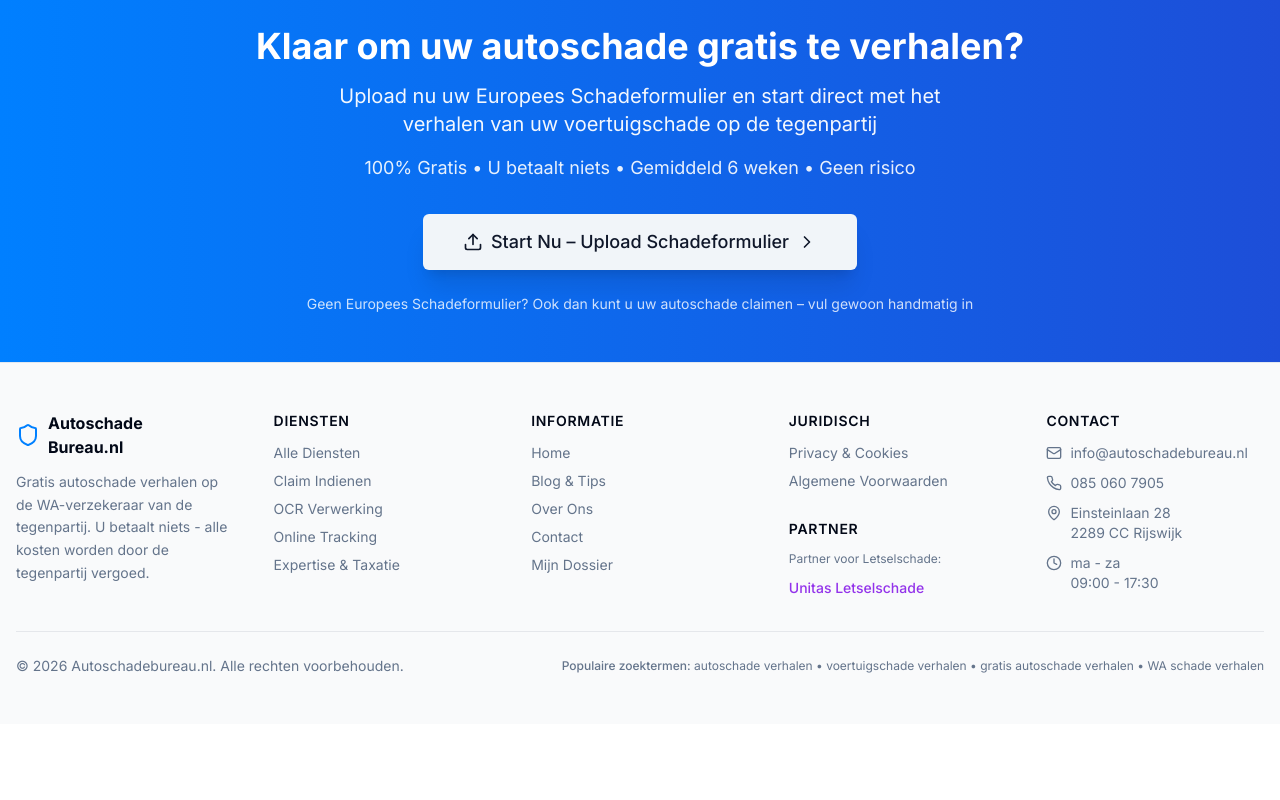
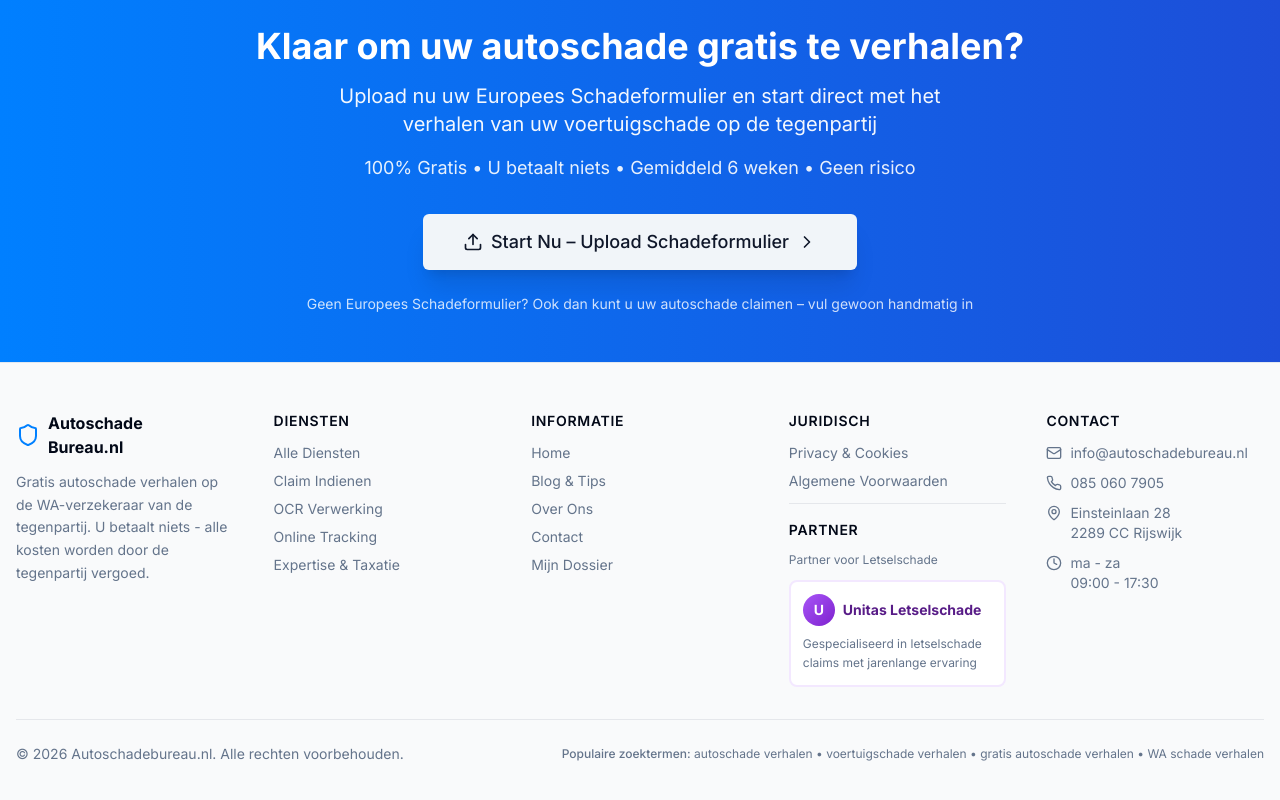
Before and after one commit to Championne/Gratisschadeverhalen.nl, a Next.js app: page / in a window 1280 px wide. Shown: the part 9997-10797 px from the top of the page. Before the commit the page ends 10721 px from the top, so only its background shows below. Built offline with nearby package versions, Linux system fonts and the light colour scheme.

Commit message:
feat: add visual Unitas Letselschade partner card in footer with logo placeholder, description and hover effects

```diff
--- a/components/site-footer.tsx
+++ b/components/site-footer.tsx
@@ -103,16 +103,31 @@ export function SiteFooter() {
                 </Link>
               </li>
             </ul>
-            <div className="pt-4">
+            <div className="pt-4 border-t border-gray-200">
               <h4 className="font-semibold text-sm uppercase tracking-wider mb-3">Partner</h4>
-              <p className="text-xs text-muted-foreground mb-2">Partner voor Letselschade:</p>
+              <p className="text-xs text-muted-foreground mb-3">Partner voor Letselschade</p>
               <a
                 href="https://www.unitasletselschade.nl"
                 target="_blank"
                 rel="noopener noreferrer"
-                className="text-sm font-medium text-purple-600 hover:text-purple-700 transition-colors"
+                className="block group"
               >
-                Unitas Letselschade
+                <div className="bg-white border-2 border-purple-100 rounded-lg p-3 hover:border-purple-300 transition-all hover:shadow-md">
+                  {/* Unitas Letselschade Logo Placeholder */}
+                  <div className="flex items-center gap-2 mb-2">
+                    <div className="w-8 h-8 rounded-full bg-gradient-to-br from-purple-500 to-purple-700 flex items-center justify-center flex-shrink-0">
+                      <span className="text-white font-bold text-sm">U</span>
+                    </div>
+                    <div>
+                      <p className="font-bold text-sm text-purple-900 group-hover:text-purple-700 transition-colors">
+                        Unitas Letselschade
+                      </p>
+                    </div>
+                  </div>
+                  <p className="text-xs text-muted-foreground leading-relaxed">
+                    Gespecialiseerd in letselschade claims met jarenlange ervaring
+                  </p>
+                </div>
               </a>
             </div>
           </div>
```
